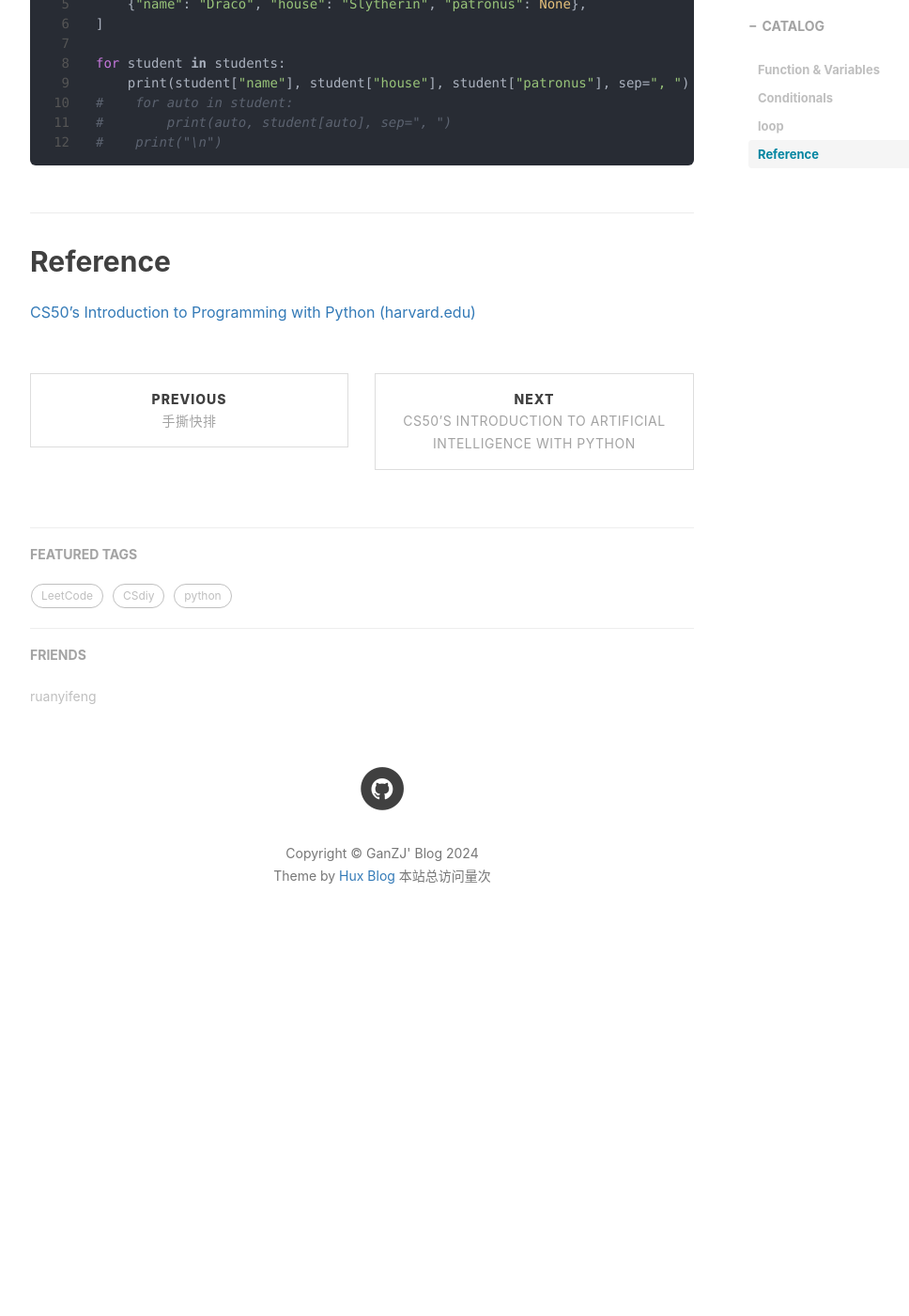
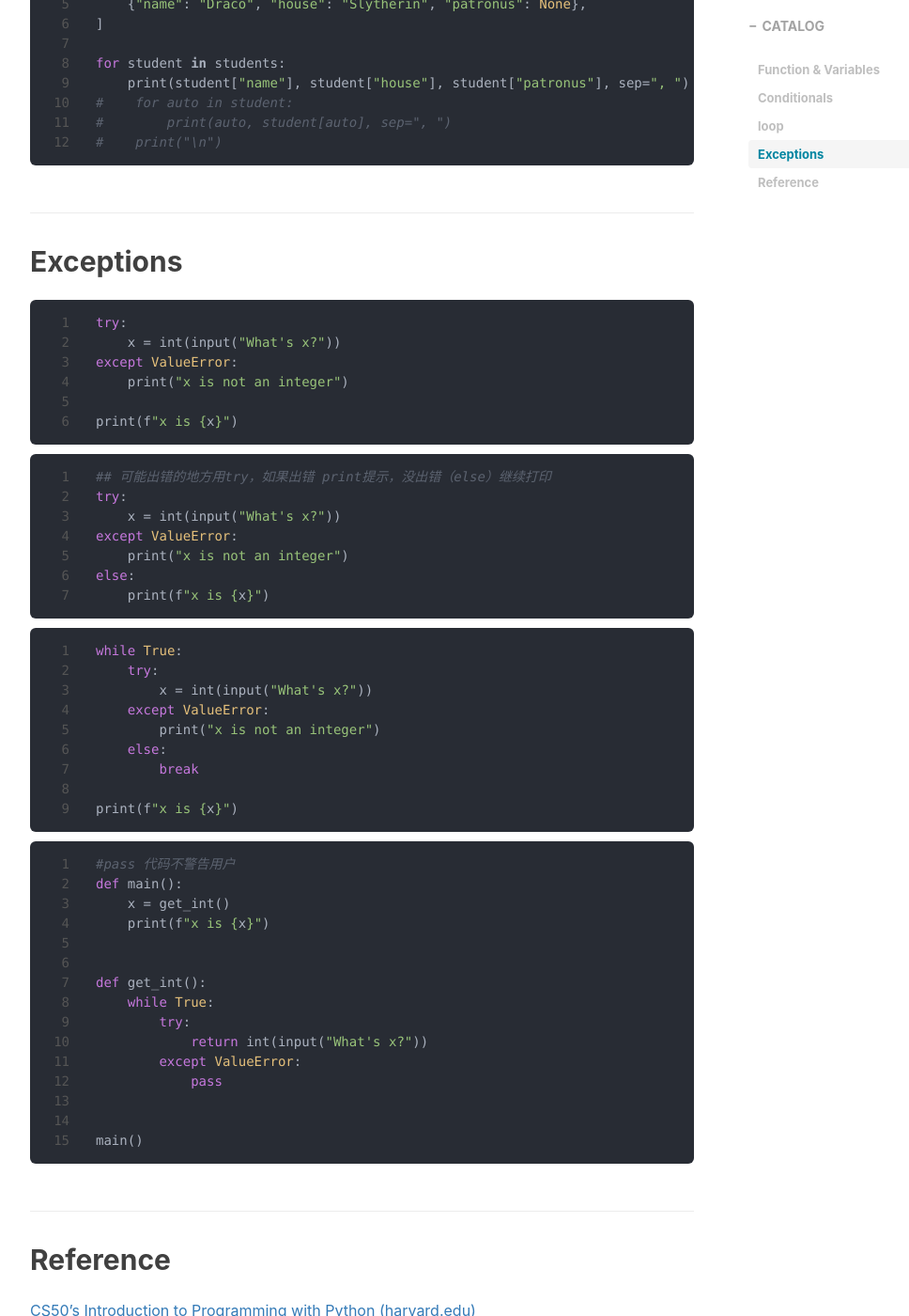
Before and after one commit to Lhrek/Lhrek.github.io, a Jekyll site: the page built from _posts/2024-4-2-CS50P.md, in a window 1280 px wide and 1400 px high, scrolled down 2721 px. Shown: the whole window at 94% size, without its empty margins (233-1201 px from the left). Built offline with Jekyll 4.4.1, drawn with Linux system fonts in a browser that asks for light colours; nearby versions of some CDN libraries; comment, search, counter and statistics services are not loaded; before the commit the page ends 3757 px from its top, so only the background shows below that.

Commit message:
mac commit

````diff
--- a/_posts/2024-4-2-CS50P.md
+++ b/_posts/2024-4-2-CS50P.md
@@ -131,6 +131,59 @@ for student in students:
 
 
 
+## Exceptions
+
+```python
+try:
+    x = int(input("What's x?"))
+except ValueError:
+    print("x is not an integer")
+
+print(f"x is {x}")
+```
+
+```python
+## 可能出错的地方用try，如果出错 print提示，没出错（else）继续打印
+try:
+    x = int(input("What's x?"))
+except ValueError:
+    print("x is not an integer")
+else:
+    print(f"x is {x}")
+```
+
+```python
+while True:
+    try:
+        x = int(input("What's x?"))
+    except ValueError:
+        print("x is not an integer")
+    else:
+        break
+
+print(f"x is {x}")
+```
+
+```python
+#pass 代码不警告用户
+def main():
+    x = get_int()
+    print(f"x is {x}")
+
+
+def get_int():
+    while True:
+        try:
+            return int(input("What's x?"))
+        except ValueError:
+            pass
+
+
+main()
+```
+
+
+
 
 
 ## Reference
````
